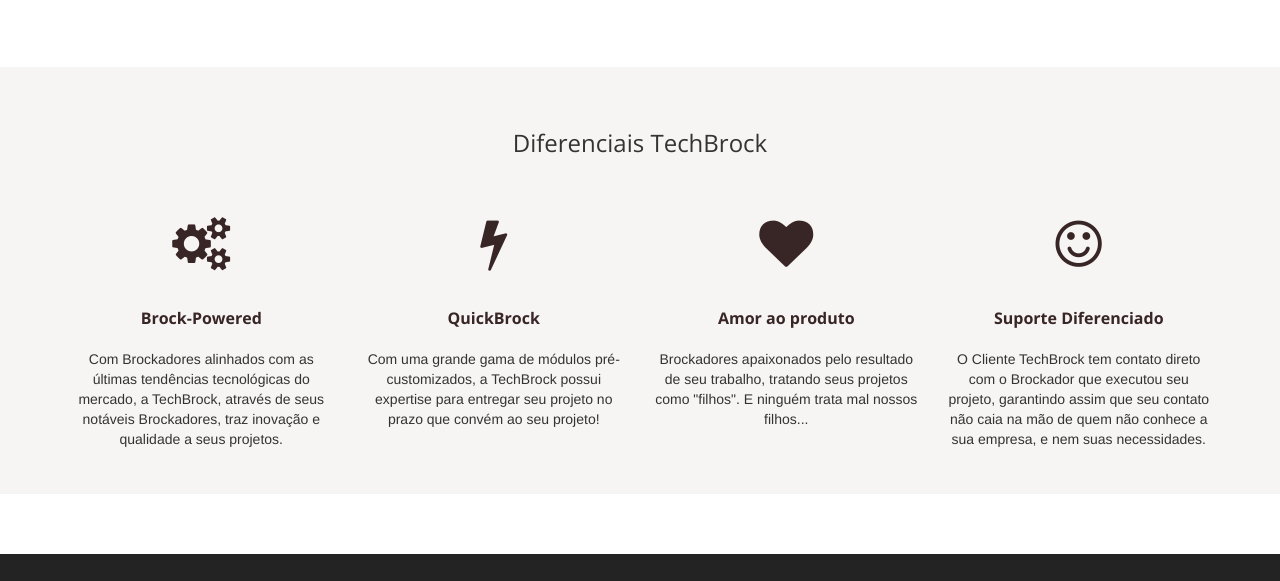
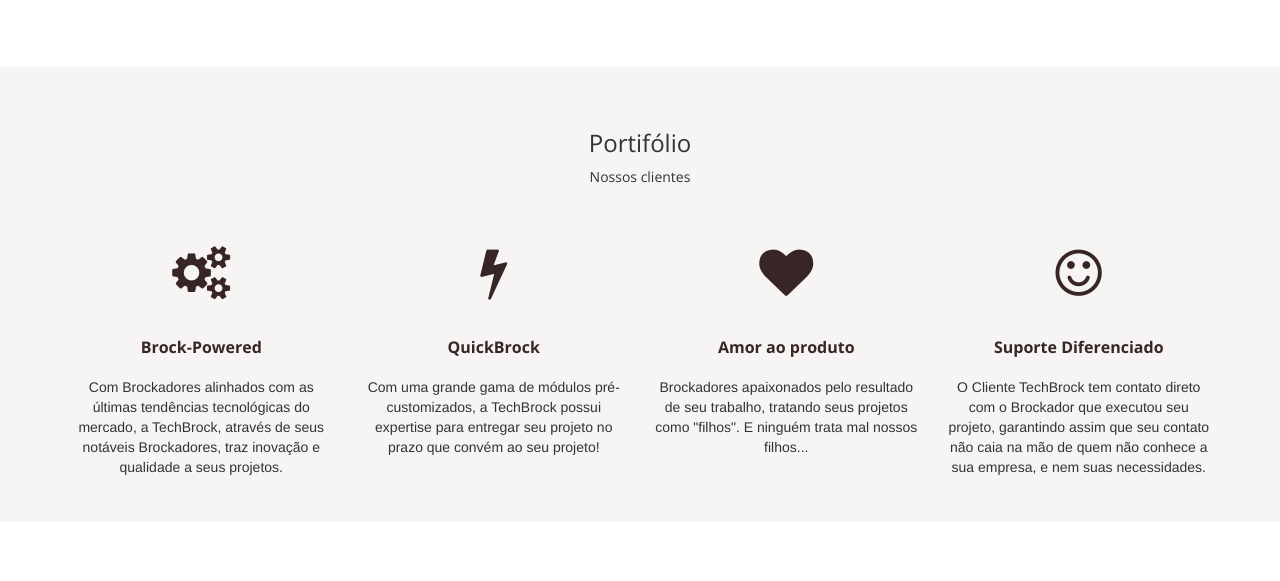
Before and after one commit to TechBrock/techbrock.github.io, a plain HTML site: page index.html in a window 1280 px wide. Shown: the part 1734-2315 px from the top of the page. Drawn offline with nearby package versions, Linux system fonts and the light colour scheme.

Commit message:
Update index.html

```diff
--- a/index.html
+++ b/index.html
@@ -156,7 +156,9 @@
 	<div class="jumbotron">
 		<div class="container">
 
-			<h3 class="text-center thin">Diferenciais TechBrock</h3>
+			<h3 class="text-center thin">Portifólio</h3>
+
+			<h5 class="text-center thin">Nossos clientes</h5>
 
 			<div class="row">
 				<div class="col-md-3 col-sm-6 highlight">
```
